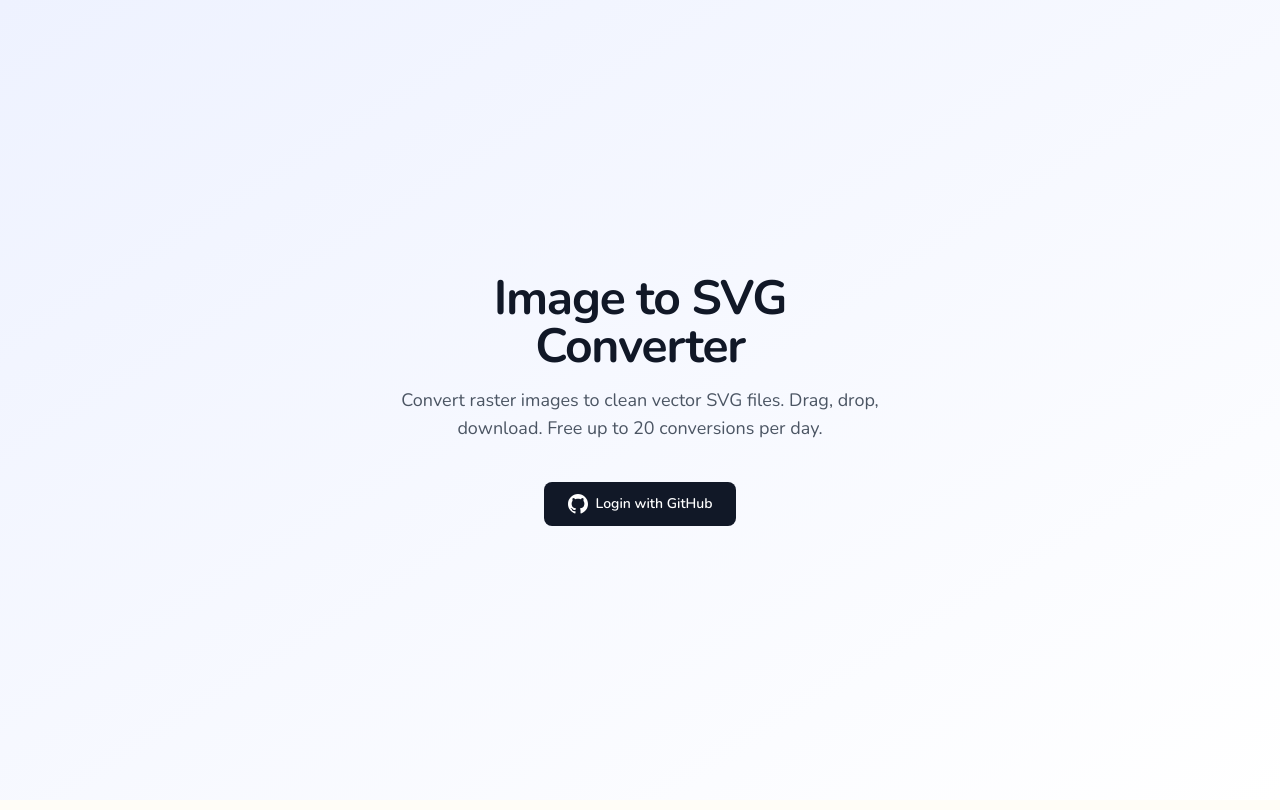
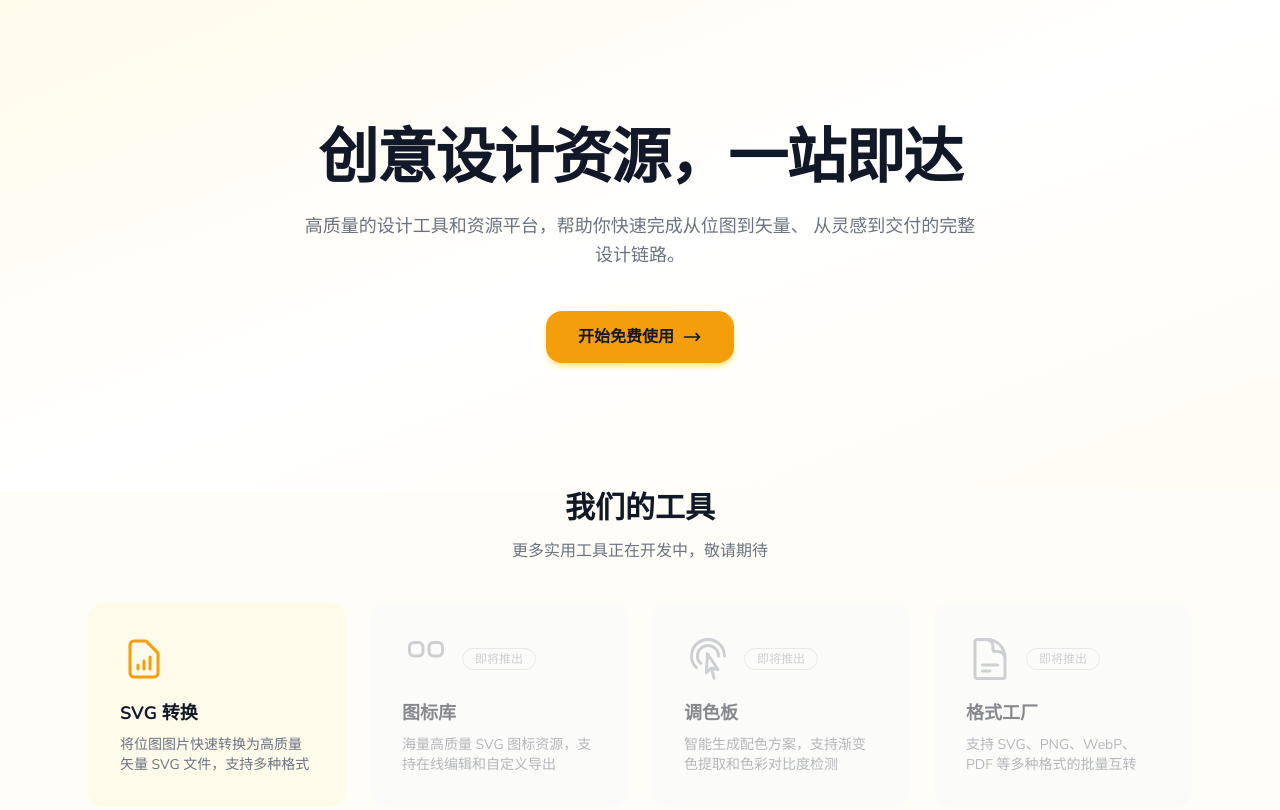
Before and after one commit to fan1ai2/vibe-coding-svg, a React (Vite) app in the folder web/: page / in a window 1280 px wide. Shown: the top 810 px of the page. Built offline with nearby package versions, Linux system fonts and the light colour scheme.

Commit message:
feat: rewrite LandingPage with Hero + tool grid
Co-Authored-By: Claude Opus 4.7 <noreply@anthropic.com>

```diff
--- a/web/src/pages/LandingPage.tsx
+++ b/web/src/pages/LandingPage.tsx
@@ -1,34 +1,105 @@
 import { useAuth } from '../context/AuthContext';
 import { Navigate } from 'react-router-dom';
+import ToolCard from '../components/ToolCard';
+
+const tools = [
+  {
+    icon: (
+      <svg fill="none" viewBox="0 0 24 24" stroke="currentColor" className="h-12 w-12">
+        <path strokeLinecap="round" strokeLinejoin="round" strokeWidth={1.5}
+          d="M9 17v-2m3 2v-4m3 4v-6m2 10H7a2 2 0 01-2-2V5a2 2 0 012-2h5.586a1 1 0 01.707.293l5.414 5.414a1 1 0 01.293.707V19a2 2 0 01-2 2z" />
+      </svg>
+    ),
+    title: 'SVG 转换',
+    description: '将位图图片快速转换为高质量矢量 SVG 文件，支持多种格式',
+    href: '/workspace/convert',
+    available: true,
+  },
+  {
+    icon: (
+      <svg fill="none" viewBox="0 0 24 24" stroke="currentColor" className="h-12 w-12">
+        <path strokeLinecap="round" strokeLinejoin="round" strokeWidth={1.5}
+          d="M3.75 6A2.25 2.25 0 016 3.75h2.25A2.25 2.25 0 0110.5 6v2.25a2.25 2.25 0 01-2.25 2.25H6a2.25 2.25 0 01-2.25-2.25V6zM13.5 6a2.25 2.25 0 012.25-2.25H18A2.25 2.25 0 0120.25 6v2.25A2.25 2.25 0 0118 10.5h-2.25a2.25 2.25 0 01-2.25-2.25V6z" />
+      </svg>
+    ),
+    title: '图标库',
+    description: '海量高质量 SVG 图标资源，支持在线编辑和自定义导出',
+    href: undefined,
+    available: false,
+  },
+  {
+    icon: (
+      <svg fill="none" viewBox="0 0 24 24" stroke="currentColor" className="h-12 w-12">
+        <path strokeLinecap="round" strokeLinejoin="round" strokeWidth={1.5}
+          d="M15.042 21.672L13.684 16.6m0 0l-2.51 2.225.569-9.47 5.227 7.917-3.286-.672zm-7.518-.267A8.25 8.25 0 1120.25 10.5M8.288 14.212A5.25 5.25 0 1117.25 10.5" />
+      </svg>
+    ),
+    title: '调色板',
+    description: '智能生成配色方案，支持渐变色提取和色彩对比度检测',
+    href: undefined,
+    available: false,
+  },
+  {
+    icon: (
+      <svg fill="none" viewBox="0 0 24 24" stroke="currentColor" className="h-12 w-12">
+        <path strokeLinecap="round" strokeLinejoin="round" strokeWidth={1.5}
+          d="M19.5 14.25v-2.625a3.375 3.375 0 00-3.375-3.375h-1.5A1.125 1.125 0 0113.5 7.125v-1.5a3.375 3.375 0 00-3.375-3.375H8.25m0 12.75h7.5m-7.5 3H12M10.5 2.25H5.625c-.621 0-1.125.504-1.125 1.125v17.25c0 .621.504 1.125 1.125 1.125h12.75c.621 0 1.125-.504 1.125-1.125V11.25a9 9 0 00-9-9z" />
+      </svg>
+    ),
+    title: '格式工厂',
+    description: '支持 SVG、PNG、WebP、PDF 等多种格式的批量互转',
+    href: undefined,
+    available: false,
+  },
+];
 
 export default function LandingPage() {
-  const { token, loading, login } = useAuth();
+  const { token, loading } = useAuth();
 
   if (loading) return null;
-  if (token) return <Navigate to="/workspace" replace />;
+  if (token) return <Navigate to="/workspace/convert" replace />;
 
   return (
-    <div className="min-h-screen flex flex-col items-center justify-center bg-gradient-to-br from-indigo-50 to-white px-4">
-      <div className="max-w-lg text-center">
-        <h1 className="text-4xl font-bold tracking-tight text-gray-900 sm:text-5xl">
-          Image to SVG Converter
+    <div className="min-h-screen bg-[#FFFDF7]">
+      {/* Hero 区 */}
+      <section className="relative overflow-hidden">
+        <div className="absolute inset-0 bg-gradient-to-br from-amber-50 via-white to-amber-50/30" />
+        <div className="relative mx-auto max-w-6xl px-6 py-24 text-center sm:py-32">
+          <h1 className="text-4xl font-extrabold tracking-tight text-gray-900 sm:text-5xl lg:text-6xl">
+            创意设计资源，一站即达
           </h1>
-        <p className="mt-4 text-lg text-gray-600">
-          Convert raster images to clean vector SVG files. Drag, drop, download.
-          Free up to 20 conversions per day.
+          <p className="mx-auto mt-6 max-w-2xl text-lg text-gray-500 leading-relaxed">
+            高质量的设计工具和资源平台，帮助你快速完成从位图到矢量、
+            从灵感到交付的完整设计链路。
           </p>
-        <div className="mt-10 flex flex-col sm:flex-row gap-4 justify-center">
+          <div className="mt-10">
             <button
-            onClick={login}
-            className="inline-flex items-center justify-center gap-2 rounded-lg bg-gray-900 px-6 py-3 text-sm font-semibold text-white hover:bg-gray-700 transition-colors"
+              onClick={() => {
+                window.location.href = '/api/v1/auth/github/login';
+              }}
+              className="inline-flex items-center gap-2 rounded-2xl bg-amber-500 px-8 py-3.5 text-base font-bold text-gray-900 shadow-md shadow-amber-200 transition-all duration-300 hover:-translate-y-0.5 hover:bg-amber-600 hover:shadow-lg hover:shadow-amber-300"
             >
-            <svg className="h-5 w-5" fill="currentColor" viewBox="0 0 24 24">
-              <path d="M12 0c-6.626 0-12 5.373-12 12 0 5.302 3.438 9.8 8.207 11.387.599.111.793-.261.793-.577v-2.234c-3.338.726-4.033-1.416-4.033-1.416-.546-1.387-1.333-1.756-1.333-1.756-1.089-.745.083-.729.083-.729 1.205.084 1.839 1.237 1.839 1.237 1.07 1.834 2.807 1.304 3.492.997.107-.775.418-1.305.762-1.604-2.665-.305-5.467-1.334-5.467-5.931 0-1.311.469-2.381 1.236-3.221-.124-.303-.535-1.524.117-3.176 0 0 1.008-.322 3.301 1.23.957-.266 1.983-.399 3.003-.404 1.02.005 2.047.138 3.006.404 2.291-1.552 3.297-1.23 3.297-1.23.653 1.653.242 2.874.118 3.176.77.84 1.235 1.911 1.235 3.221 0 4.609-2.807 5.624-5.479 5.921.43.372.823 1.102.823 2.222v3.293c0 .319.192.694.801.576 4.765-1.589 8.199-6.086 8.199-11.386 0-6.627-5.373-12-12-12z"/>
+              开始免费使用
+              <svg className="h-5 w-5" fill="none" viewBox="0 0 24 24" stroke="currentColor">
+                <path strokeLinecap="round" strokeLinejoin="round" strokeWidth={2} d="M17 8l4 4m0 0l-4 4m4-4H3" />
               </svg>
-            Login with GitHub
             </button>
           </div>
         </div>
+      </section>
+
+      {/* 工具卡片区 */}
+      <section className="mx-auto max-w-6xl px-6 pb-24">
+        <div className="mb-10 text-center">
+          <h2 className="text-2xl font-extrabold text-gray-900 sm:text-3xl">我们的工具</h2>
+          <p className="mt-3 text-gray-500">更多实用工具正在开发中，敬请期待</p>
+        </div>
+        <div className="grid grid-cols-1 gap-6 sm:grid-cols-2 lg:grid-cols-4">
+          {tools.map((tool) => (
+            <ToolCard key={tool.title} {...tool} />
+          ))}
+        </div>
+      </section>
     </div>
   );
 }
```
Lines whose indentation alone changed are shown as unchanged.
